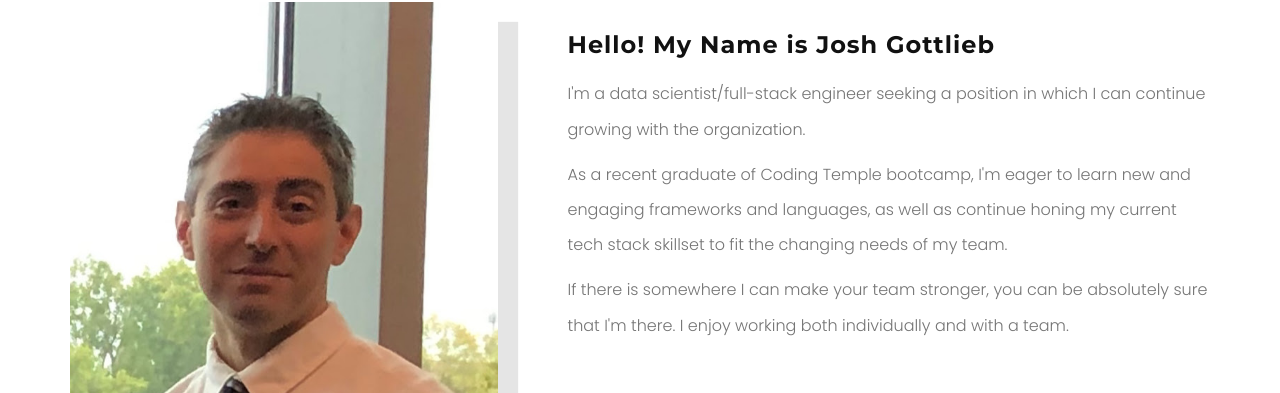
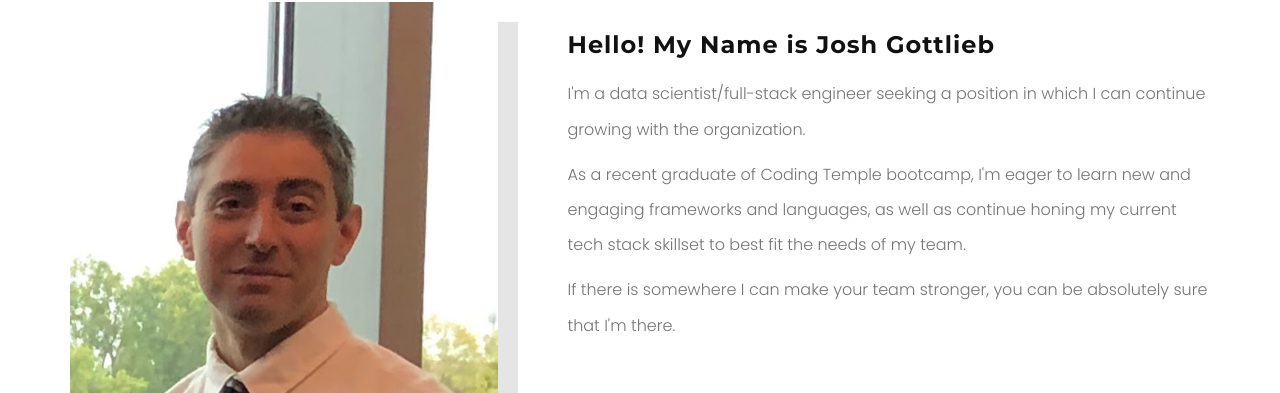
Before and after one commit to joshgottlieb2/Portfolio, a plain HTML site: page index.html in a window 1280 px wide. Shown: the part 908-1301 px from the top of the page. Drawn offline with Linux system fonts and the light colour scheme.

Commit message:
edited profile

```diff
--- a/index.html
+++ b/index.html
@@ -145,8 +145,8 @@
                     <div class="col-md-7 padding-left-25">
                         <h3 class="animated animated_scroll fadeInUp" style="animation-delay: 0.3s">Hello! My Name is Josh Gottlieb</h3>
                         <p class="animated animated_scroll fadeInUp" style="animation-delay: 0.3s">I'm a data scientist/full-stack engineer seeking a position in which I can continue growing with the organization.</p>
-                        <p class="animated animated_scroll fadeInUp" style="animation-delay: 0.3s">As a recent graduate of Coding Temple bootcamp, I'm eager to learn new and engaging frameworks and languages, as well as continue honing my current tech stack skillset to fit the changing needs of my team.</p>
-                        <p class="animated animated_scroll fadeInUp" style="animation-delay: 0.3s">If there is somewhere I can make your team stronger, you can be absolutely sure that I'm there. I enjoy working both individually and with a team.</p>
+                        <p class="animated animated_scroll fadeInUp" style="animation-delay: 0.3s">As a recent graduate of Coding Temple bootcamp, I'm eager to learn new and engaging frameworks and languages, as well as continue honing my current tech stack skillset to best fit the needs of my team.</p>
+                        <p class="animated animated_scroll fadeInUp" style="animation-delay: 0.3s">If there is somewhere I can make your team stronger, you can be absolutely sure that I'm there.</p>
                         <div class="follow-me animated animated_scroll fadeInUp" style="animation-delay: 0.3s">
                             <h6>Check Me Out :</h6>
                             <ul class="text-center list-unstyled social">
```
